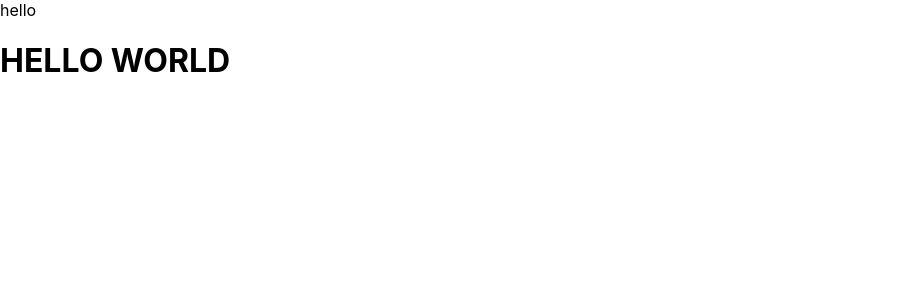
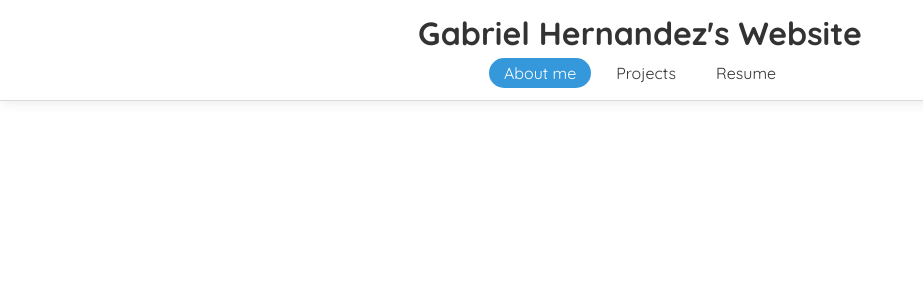
Before and after one commit to gabe310/gabe310.github.io, a React (Create React App) app: page / in a window 1280 px wide. Shown: the top 300 px of the page, without its empty margins (0-923 px from the left). Built offline with nearby package versions, Linux system fonts and the light colour scheme.

Commit message:
Updated Navbar

```diff
--- a/src/App.jsx
+++ b/src/App.jsx
@@ -17,3 +17,4 @@ function App() {
 }
 
 export default App;
+//to deploy app you do npm run deploy
--- a/src/components/Navbar.jsx
+++ b/src/components/Navbar.jsx
@@ -1,10 +1,20 @@
 import React from 'react';
+import {NavLink} from 'react-router-dom';
+import '../styles/components/Navbar.css'
 
 const Navbar = () => {
     return(
-        <div>
-            hello
+        <div className='Navbar'>
+            <div className='NavbarTitle'>
+                <h1>Gabriel Hernandez's Website</h1>
+            </div>
+                <div className='NavbarSection'>
+                    <NavLink to='/'>About me</NavLink>
+                    <NavLink to='/projects'>Projects</NavLink>
+                    <NavLink to='/resume'>Resume</NavLink>
+                </div>
         </div>
+
     );
 }
 
--- /dev/null
+++ b/src/styles/components/Navbar.css
@@ -0,0 +1,51 @@
+@import url('http://fonts.googleapis.com/css2?family=Quicksand:wght@300;400;500;600;700&display=swap');
+
+/*base styles, the astrax below means for all of them*/
+* {
+  margin: 0;
+  font-family: "Quicksand";
+  color: #333;
+}
+
+.Navbar {
+  position: fixed;
+  top: 0;
+  left: 0;
+  right: 0;
+  z-index: 10;
+  height: 100px;
+  border-bottom: solid 1px #d9d9d9;
+  box-shadow: 0 2px 12px rgba(0,0,0,.08);
+  background-color: white;
+  display: flex;
+  flex-direction: column; /*this makes it so that when it goes to phone size, the texts doesnt get squished*/
+  justify-content: center; /* Center children horizontally */
+  align-items: center; /* Center children vertically */
+}
+
+.NavbarTitle{
+  margin-bottom: 5px;
+}
+
+.NavbarSection {
+  display: flex;
+}
+
+.NavbarSection a {
+  text-decoration: none;
+  padding: 5px 15px;
+  margin: 0 5px;
+  border-radius: 50px; /*this curves the border aka background color when hovered*/
+  transition: background-color 0.5s ease, transform 0.5s ease; /*delays the background color fade*/
+}
+
+.NavbarSection a:hover {
+  background-color: #f0f0f0;
+  transform: scale(1.1);
+  color: black;
+}
+
+.NavbarSection a.active{  /*the a. for active makes it so that when i hover its gray, but when i click it, it overrides color to blue saying i slected it*/
+  background-color: #3498db;
+  color: white;
+}
```
Also changed, not shown: 1 other file (tests, documents, lock files or other folders).
